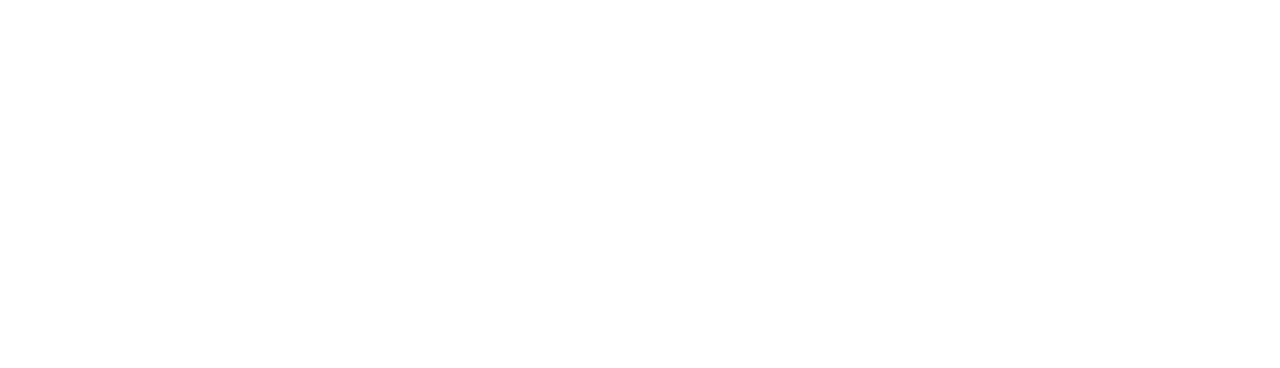
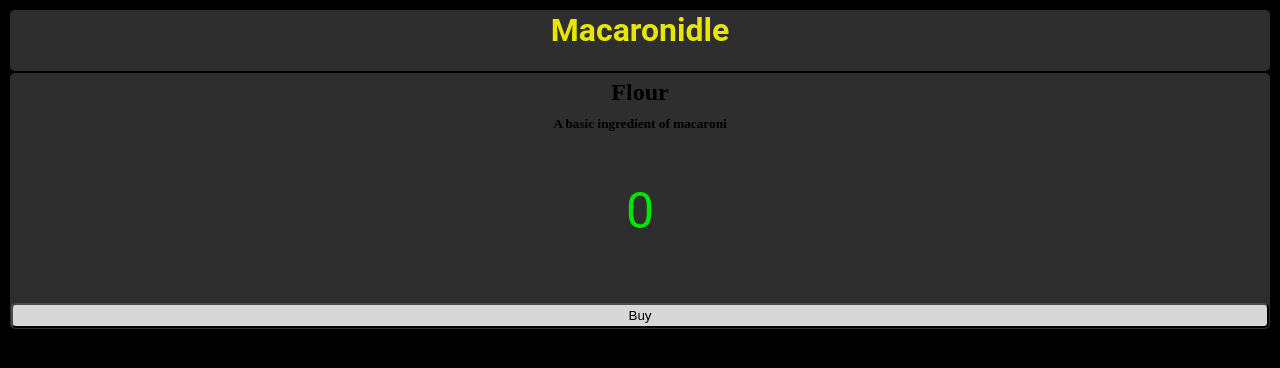
Before and after one commit to Sayorecca/Macaronidle, a plain HTML site: page index.html in a window 1280 px wide. Drawn offline with Linux system fonts and the light colour scheme.

Commit message:
First stage complete

```diff
--- /dev/null
+++ b/game.js
@@ -0,0 +1,102 @@
+// Start the game
+var game = new Object();
+const flourBought = new Event('flourBought');
+
+function startGame() {
+    //set default game values
+    game.flour = 0;
+    game.canvas = document.getElementById("canvas");
+    game.particles = new Array();
+    game.canvas.width = window.innerWidth;
+    game.canvas.height = window.innerHeight;
+    game.cell1 = document.getElementById("cell1")
+
+    //reveal first cell
+    revealCell(1);
+
+    //run updateGame() 20 times per second
+    setInterval(updateGame, 50);
+
+    //add an onclick event to flourButton that calls buyFlour()
+    document.getElementById("flourButton").onclick = () => { buyFlour(1); };
+
+    //add an event listener for flourBought
+    document.addEventListener('flourBought', function(e) {
+        if(game.flour >= 10) {
+            //reveal second cell
+            revealCell(2);
+
+            //remove the event listener
+            document.removeEventListener('flourBought', arguments.callee);
+        }
+    });
+
+}
+
+//buyFlour increases flour by x
+function buyFlour(x) {
+    //dispatch the flourBought event
+    document.dispatchEvent(flourBought);
+
+    //increase flour by 1
+    game.flour += x;
+
+    //add a particle
+    game.particles.push({x: Math.random() * game.canvas.width, y: 0, radius: 1, color: "lightgrey", speed: 1});
+}
+
+// Update the game
+function updateGame() {
+    drawGame();
+    //update the flour display
+    document.getElementById("flourDisplay").innerHTML = game.flour;
+}
+
+// Draw the game
+function drawGame() {
+    //get the canvas context
+    var context = game.canvas.getContext("2d");
+
+    //clear the canvas
+    context.clearRect(0, 0, game.canvas.width, game.canvas.height);
+
+    //if there are too many particles, remove all but 1000
+    if (game.particles.length > 1000) {
+        game.particles.splice(0, game.particles.length - 1000);
+    }
+
+
+    //draw the particles
+    for (var i = 0; i < game.particles.length; i++) {
+        //if a particle is off the screen, remove it
+        if (game.particles[i].y > game.canvas.height) {
+            game.particles.splice(i, 1);
+            continue;
+        }
+        game.particles[i].y += game.particles[i].speed;
+        context.beginPath();
+        context.arc(game.particles[i].x, game.particles[i].y, game.particles[i].radius, 0, 2 * Math.PI, false);
+        context.fillStyle = game.particles[i].color;
+        context.fill();
+    }
+}
+
+//reveal cellx
+function revealCell(x) {
+    var cellx = document.getElementById("cell" + x)
+    cellx.style.opacity = 0
+    cellx.style.display = "table-cell"
+
+    //increase cell opacity over 1 second
+    var opacity = 0;
+    var interval = setInterval(function() {
+        opacity += 0.02;
+        cellx.style.opacity = opacity;
+        if (opacity >= 0.9) {
+            clearInterval(interval);
+        }
+    }, 50);
+}
+
+
+startGame();
--- a/index.html
+++ b/index.html
@@ -1 +1,42 @@
-<html></html>
+<html>
+    <head>
+        <link rel="stylesheet" href="style.css">
+    </head>
+    <body>
+        <!-- a table that will handle our game elements-->
+        <table id="gameTable">
+            <tr>
+                <td id="cell0" colspan="3">
+                    <h1 id="title">Macaronidle</h1>
+                </td>
+            </tr>
+            <tr>
+                <td id="cell1">
+                    <div id="flour" class="container">
+                        <h2 class="title">Flour</h2>
+                        <h5 class="description">A basic ingredient of macaroni</h5>
+                        <p id="flourDisplay" class="counter">0</p>
+                        <button id="flourButton" class="manualBuy">Buy</button>
+                    </div>
+                </td>
+                <td id="cell2"></td>
+                <td id="cell3"></td>
+            </tr>
+            <tr>
+                <td id="cell4"></td>
+                <td id="cell5"></td>
+                <td id="cell6"></td>
+            </tr>
+            <tr>
+                <td id="cell7"></td>
+                <td id="cell8"></td>
+                <td id="cell9"></td>
+            </tr>
+        </table>
+        <!-- a canvas for background animations-->
+        <canvas id="canvas"></canvas>
+    </body>
+    <footer>
+        <script src="game.js"></script>
+    </footer>
+</html>
--- /dev/null
+++ b/style.css
@@ -0,0 +1,93 @@
+/* colour the canvas black and make it fill the inside of the webpage. Anchor it to the top left corner.*/
+canvas {
+    background-color: #000;
+    position: fixed;
+    top: 0;
+    left: 0;
+    z-index: -1;
+}
+
+/* Stretch the gameTable to fill the webpage. Give it a red border*/
+#gameTable {
+    width: 100%;
+    height: 100%;
+}
+
+/* Disable highlighting of text */
+body {
+    -webkit-touch-callout: none;
+    -webkit-user-select: none;
+    -khtml-user-select: none;
+    -moz-user-select: none;
+    -ms-user-select: none;
+    user-select: none;
+}
+
+/* Give the first table row a height of 5% */
+tr:first-child {
+    height: 5%;
+}
+
+/* Give every other row a height of 33.33%.*/
+tr:not(:first-child) {
+    height: 33.33%;
+}
+
+/* Hide tds in not first trs. */
+tr:not(:first-child) td {
+    display: none;
+}
+
+/* Give each td a dark gray background and rounded corners. Each td should take up 1/3rd of the row. Opacity 90%.*/
+td {
+    background-color: #333;
+    border-radius: 5px;
+    width: 33.33%;
+    opacity: 0.9;
+}
+
+/* Color the title yellow and center it. Give it a modern font.*/
+h1 {
+    color: yellow;
+    text-align: center;
+    font-family: 'Roboto', sans-serif;
+}
+
+/* Each container div should fill it's cell */
+.container {
+    width: 100%;
+    height: 100%;
+    position: relative;
+}
+
+/* Anchor each title class to the top of it's cell and center it. Give it a margin of 10px. */
+.title {
+    position: relative;
+    top: 0;
+    text-align: center;
+    margin: 10px;
+}
+
+/* Center each description class. Give it a margin of 10px. */
+.description {
+    text-align: center;
+    margin: 10px;
+}
+
+/* Center couner classes in their divs. Give them an extra large and fun font. Make them bright green. */
+.counter {
+    text-align: center;
+    font-size: 50px;
+    font-family: 'Roboto', sans-serif;
+    color: #0f0;
+}
+
+/* Each manualBuy class should fill the bottom 10% of it's div with a bottom margin of 5px. Round it's corners. */
+.manualBuy {
+    height: 10%;
+    width: 100%;
+    position: absolute;
+    bottom: 0;
+    margin-bottom: 5px;
+    border-radius: 5px;
+}
```
